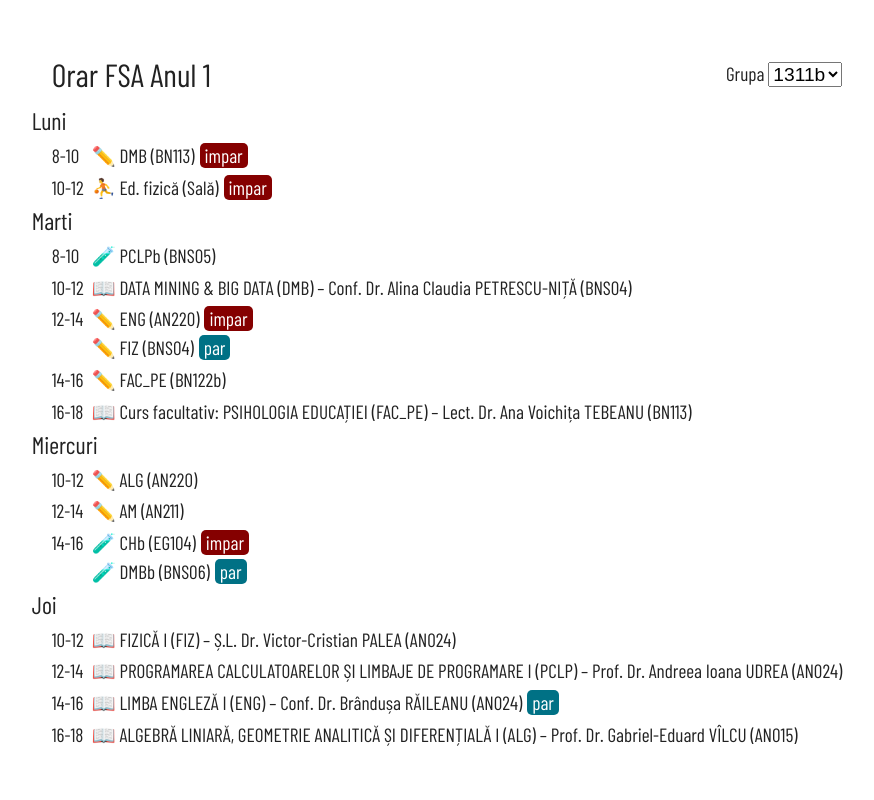
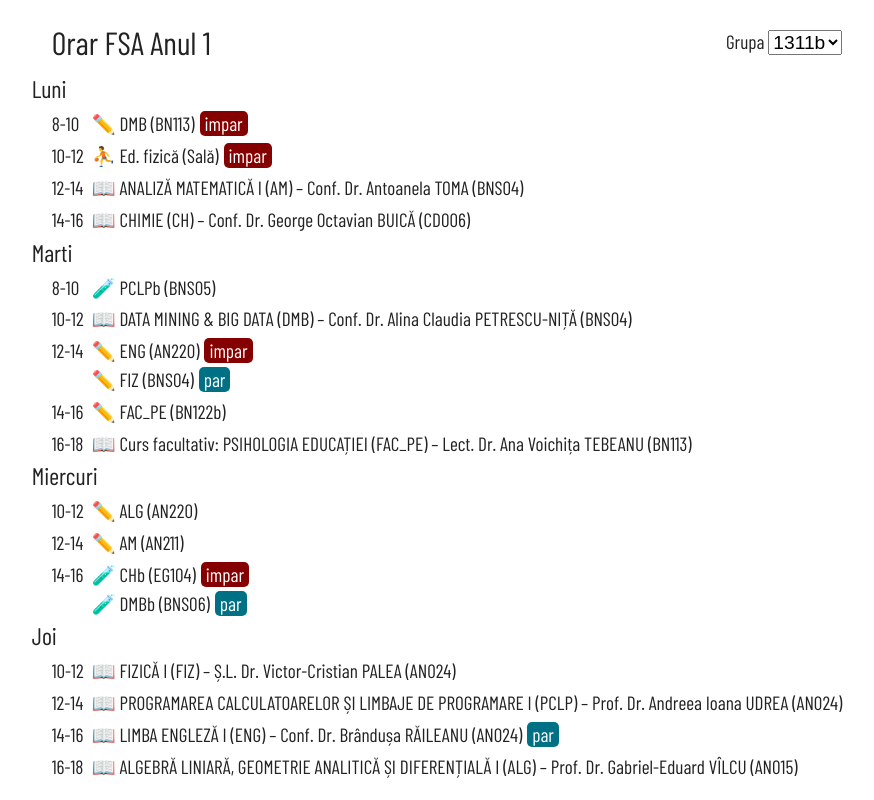
Before and after one commit to Soare-Robert-Daniel/fsa-orar, a Preact app: page / in a window 1280 px wide. Shown: the whole page, without its empty margins (193-1067 px from the left). Built offline with nearby package versions, Linux system fonts and the light colour scheme.

Commit message:
add missing courses for monday

```diff
--- a/src/index.jsx
+++ b/src/index.jsx
@@ -40,6 +40,26 @@ const allCourses = [
 						groups: [ GROUPS.a1311, GROUPS.b1311 ],
 						odd: true
 					},
+				]
+			},
+			{
+				startHour: '12',
+				endHour: '14',
+				courses: [
+					{
+						name: '📖 ANALIZĂ MATEMATICĂ I (AM) – Conf. Dr. Antoanela TOMA (BNS04)',
+						groups: [ ...Object.values(GROUPS) ]
+					}
+				]
+			},
+			{
+				startHour: '14',
+				endHour: '16',
+				courses: [
+					{
+						name: '📖 CHIMIE (CH) – Conf. Dr. George Octavian BUICĂ (CD006)',
+						groups: [ ...Object.values(GROUPS) ]
+					}
 				]
 			},
 		]
```
